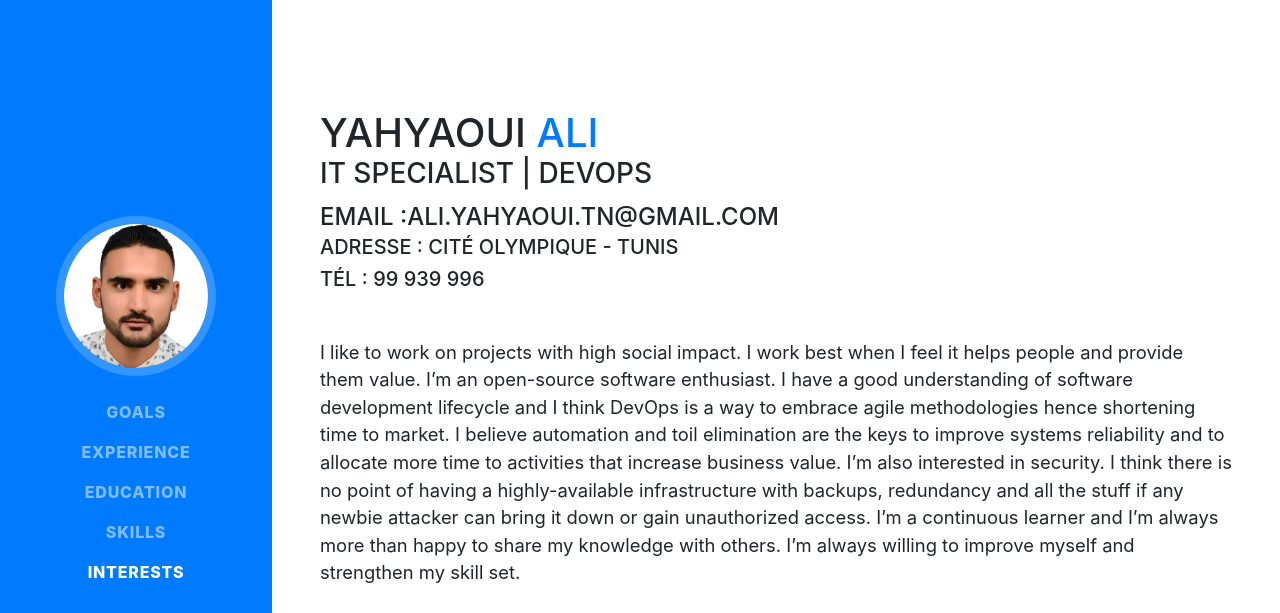
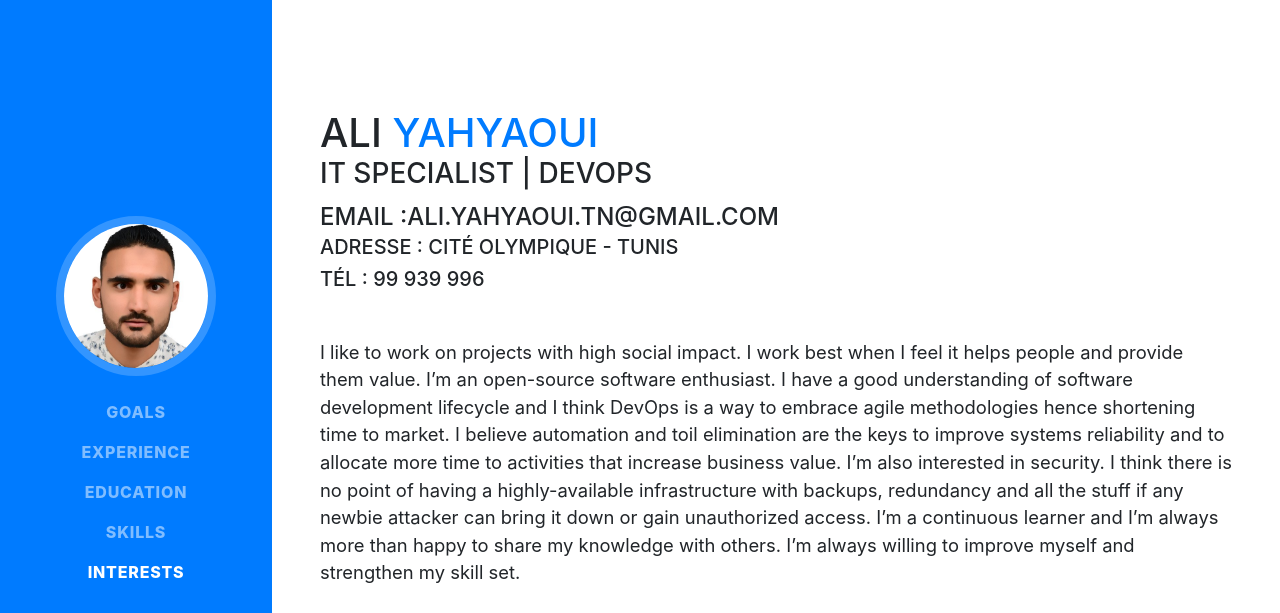
Before and after one commit to ali-yahyaoui/CV, a website with bundled scripts: page index.html in a window 1280 px wide. Shown: the top 613 px of the page. Built offline with nearby package versions, Linux system fonts and the light colour scheme; a web font is replaced by a local one.

Commit message:
fix icons and improvements

```diff
--- a/index.html
+++ b/index.html
@@ -66,8 +66,8 @@
     <section class="resume-section p-3 p-lg-5 d-flex d-column" id="about">
       <div class="my-auto">
 
-        <h1 class="mb-0">YAHYAOUI
-          <span class="text-primary">Ali</span>
+        <h1 class="mb-0">Ali
+          <span class="text-primary">YAHYAOUI</span>
         </h1>
         <div class="subheading mb-5">
 
```
